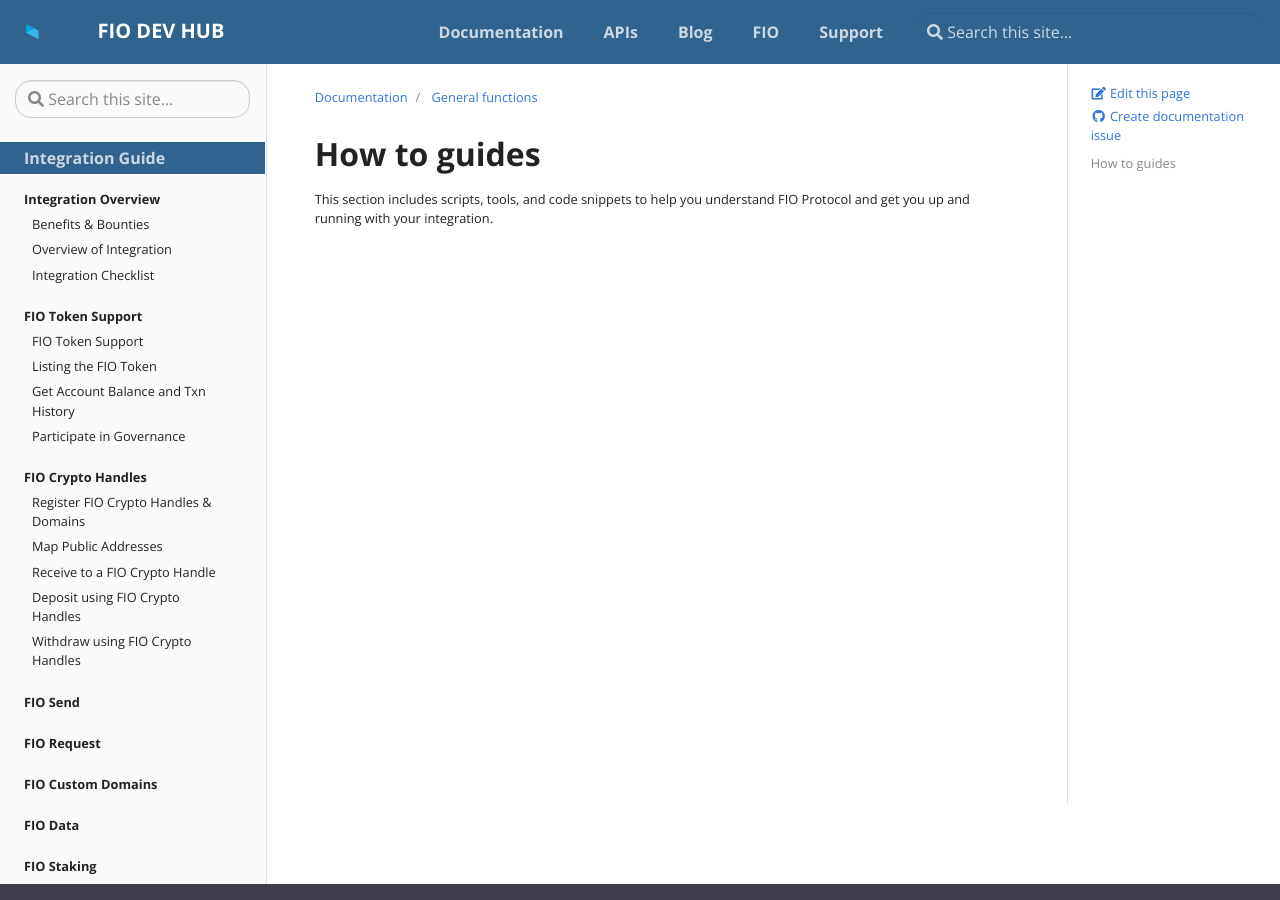
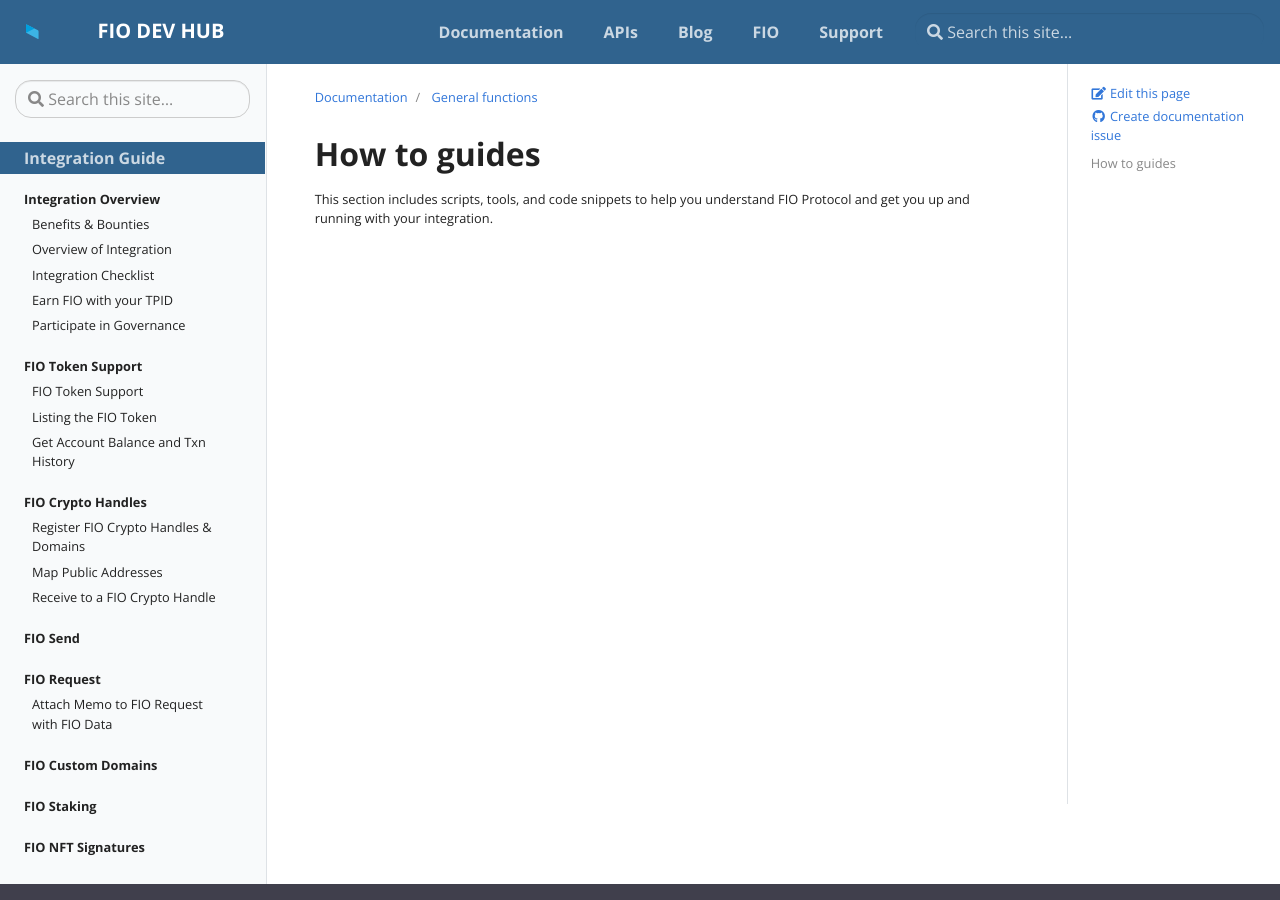
Before and after one commit to fioprotocol/fio-devhub, a Jekyll site: the page built from _docs/general-functions/index.md, in a window 1280 px wide and 900 px high. Built offline with Jekyll 4.4.1, drawn with Linux system fonts in a browser that asks for light colours.

Commit message:
Update toc-int.yml
changes based on discussion with Eric and Emily

```diff
--- a/_data/toc-int.yml
+++ b/_data/toc-int.yml
@@ -10,6 +10,10 @@
       url: "docs/integration-guide/integrator-overview"
     - title: Integration Checklist
       url: "docs/integration-guide/integrator-checklist"
+    - title: Earn FIO with your TPID
+      url: "docs/general-functions/tpid"
+    - title: Participate in Governance
+      url: "docs/integration-guide/token-governance"
 - title: "FIO Token Support"
   url: "docs/integration-guide/token-support"
   links:
@@ -19,10 +23,8 @@
       url: "docs/integration-guide/token-listing"
     - title: Get Account Balance and Txn History
       url: "docs/general-functions/txn-history"
-    - title: Participate in Governance
-      url: "docs/integration-guide/token-governance"
 - title: "FIO Crypto Handles"
-  url: "docs/integration-guide/registration"
+  url: "docs/integration-guide/handle-registration"
   links:
     - title: Register FIO Crypto Handles & Domains
       url: "docs/integration-guide/handle-registration"
@@ -30,18 +32,15 @@
       url: "docs/integration-guide/handle-mapping"
     - title: Receive to a FIO Crypto Handle
       url: "docs/integration-guide/handle-receive"
-    - title: Deposit using FIO Crypto Handles
-      url: "docs/integration-guide/handle-deposit"
-    - title: Withdraw using FIO Crypto Handles
-      url: "docs/integration-guide/handle-withdraw"
 - title: FIO Send
   url: "docs/integration-guide/fio-send"
 - title: FIO Request
   url: "docs/integration-guide/fio-request"
+  links:
+    - title: Attach Memo to FIO Request with FIO Data
+      url: "docs/general-functions/fio-data"
 - title: FIO Custom Domains
   url: "docs/integration-guide/fio-domain"
-- title: FIO Data
-  url: "docs/general-functions/fio-data"
 - title: FIO Staking
   url: "docs/integration-guide/staking"
 - title: FIO NFT Signatures
@@ -59,8 +58,6 @@
       url: "docs/general-functions/linkauth"
     - title: Get FIO Names from Table
       url: "docs/general-functions/fio-names-from-table"
-    - title: Earn FIO with your TPID
-      url: "docs/general-functions/tpid"
     - title: Pre-compute transaction ID
       url: "docs/general-functions/txn-id"
 - title: "API, SDKs and Libraries"
```
